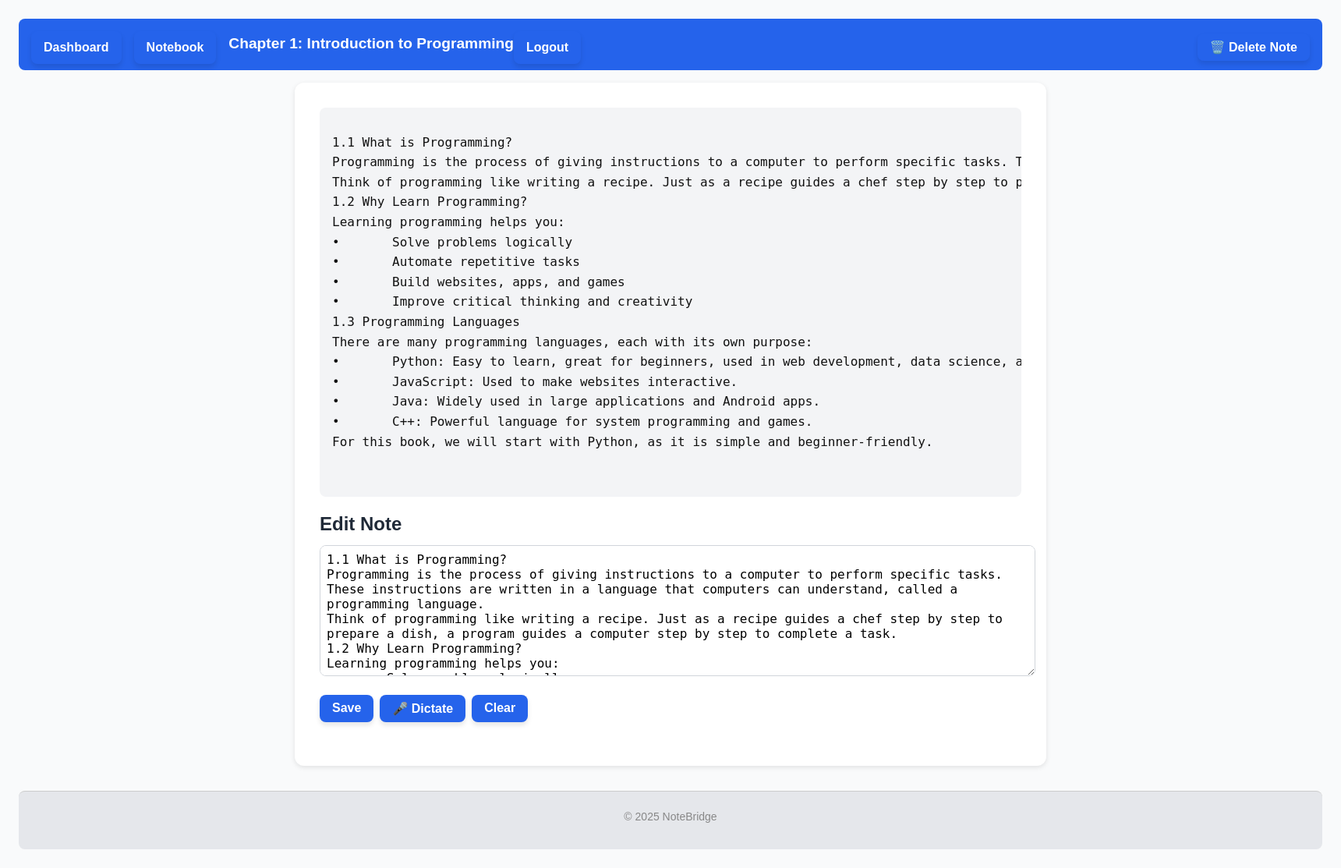
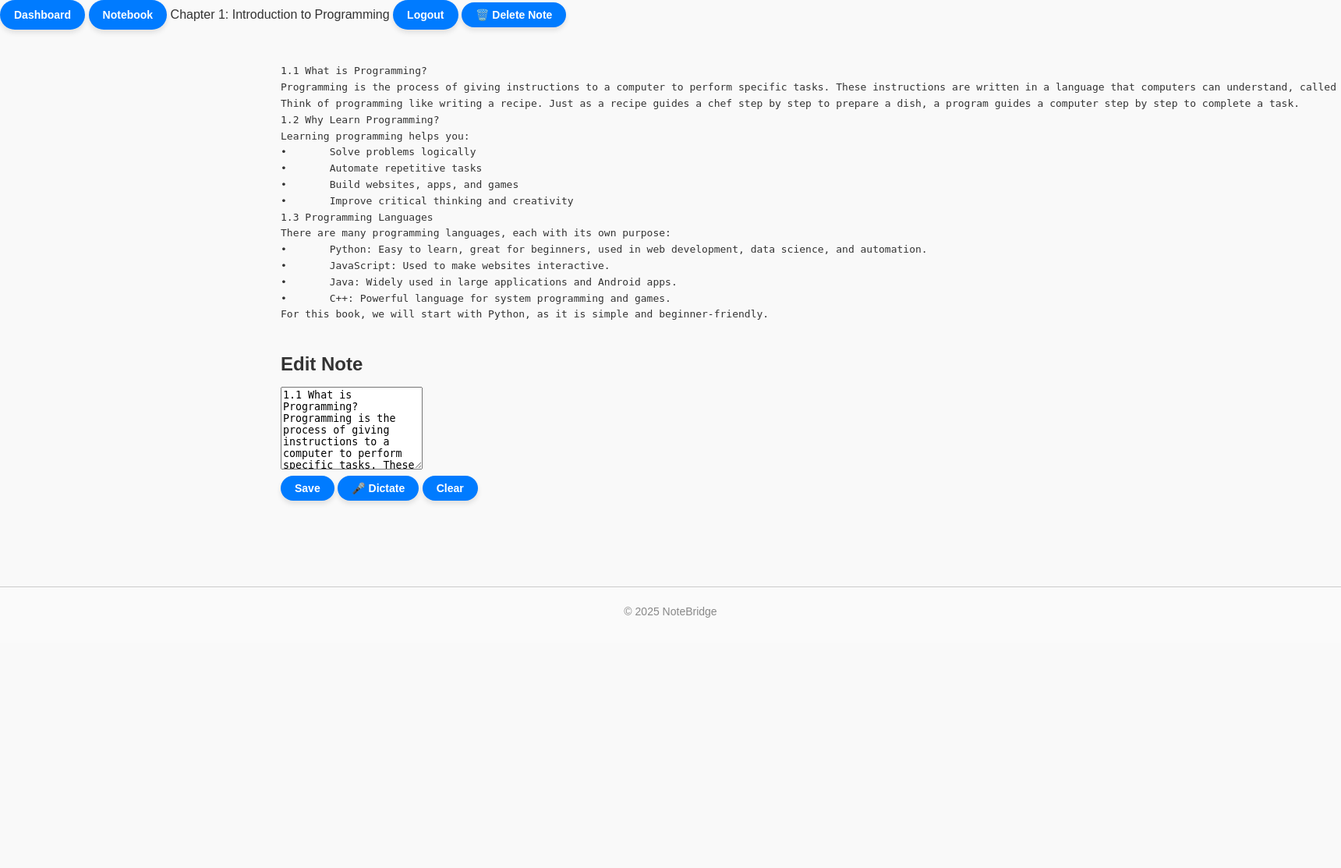
Before and after one commit to ReddySrujana/NoteBridge, a Flask app: page /note/2 in a window 1720 px wide; the page is wider, and only the part inside the window is pictured. Shown: that part at 78% size. After the commit the page ends 792 px from the top of that part, so only its background shows below. Run offline with Flask 3, Linux system fonts and the light colour scheme; a user stored in the database is signed in; data comes from the database, SQL or seed files in the repository; some libraries are stand-ins or nearby versions.

Commit message:
Sprint 1 Update

```diff
--- a/static/style.css
+++ b/static/style.css
@@ -1,180 +1,3 @@
-<<<<<<< HEAD
-<<<<<<< HEAD
-* {
-  margin: 0;
-  padding: 0;
-  box-sizing: border-box;
-}
-
-html {
-  font-size: 16px;
-}
-
-body {
-  font-family: Arial, Helvetica, sans-serif;
-  background-color: #f9fafb;
-  color: #111;
-  line-height: 1.6;
-  padding: 1rem;
-}
-
-h1, h2, h3 {
-  margin-bottom: 0.5rem;
-  color: #1f2937;
-}
-
-a {
-  color: #2563eb;
-  text-decoration: none;
-}
-
-a:hover {
-  text-decoration: underline;
-}
-
-.btn {
-  display: inline-block;
-  background-color: #2563eb;
-  color: white;
-  padding: 0.5rem 1rem;
-  margin-top: 0.5rem;
-  border: none;
-  border-radius: 0.5rem;
-  text-align: center;
-  cursor: pointer;
-  font-size: 1rem;
-  transition: background 0.2s;
-}
-
-.btn:hover {
-  background-color: #1d4ed8;
-}
-
-form {
-  margin: 1rem 0;
-  display: flex;
-  flex-direction: column;
-  gap: 0.75rem;
-  max-width: 500px;
-}
-
-label {
-  font-weight: bold;
-}
-
-input[type="text"],
-input[type="password"],
-textarea {
-  padding: 0.5rem;
-  border: 1px solid #d1d5db;
-  border-radius: 0.375rem;
-  font-size: 1rem;
-  width: 100%;
-}
-
-textarea {
-  min-height: 120px;
-  resize: vertical;
-}
-
-ul {
-  list-style: none;
-  margin: 0.5rem 0;
-  padding: 0;
-}
-
-ul li {
-  padding: 0.5rem;
-  border-bottom: 1px solid #e5e7eb;
-}
-
-ul li a {
-  font-weight: bold;
-}
-
-header {
-  margin-bottom: 1rem;
-  display: flex;
-  justify-content: space-between;
-  align-items: center;
-}
-
-main {
-  max-width: 900px;
-  margin: auto;
-  background: #fff;
-  padding: 1rem 2rem;
-  border-radius: 0.75rem;
-  box-shadow: 0 2px 6px rgba(0,0,0,0.1);
-}
-
-section {
-  margin-bottom: 2rem;
-}
-
-:focus {
-  outline: 3px solid #f59e0b;
-  outline-offset: 2px;
-}
-
-#note-content {
-  margin: 1rem 0;
-  background: #f3f4f6;
-  padding: 1rem;
-  border-radius: 0.5rem;
-  overflow-x: auto;
-}
-
-.navbar {
-  display: flex;
-  justify-content: space-between;
-  align-items: center;
-  background: #2563eb;
-  padding: 0.5rem 1rem;
-  border-radius: 0.5rem;
-  color: white;
-  margin-bottom: 1rem;
-}
-
-.navbar a {
-  color: white;
-  margin-right: 1rem;
-}
-
-.navbar a:hover {
-  text-decoration: underline;
-}
-
-.navbar-title {
-  font-weight: bold;
-  font-size: 1.2rem;
-}
-
-footer {
-  margin-top: 2rem;
-  text-align: center;
-  padding: 1rem;
-  background: #e5e7eb;
-  border-radius: 0.5rem;
-}
-
-#editor {
-  width: 100%;
-  min-height: 150px;
-  padding: 0.5rem;
-  border: 1px solid #d1d5db;
-  border-radius: 0.5rem;
-  font-size: 1rem;
-  resize: vertical;
-}
-
-.buttons {
-  display: flex;
-  gap: 0.5rem;
-  flex-wrap: wrap;
-  margin-top: 0.5rem;
-}
-=======
 /* body & typography */
 body {
     font-family: Arial, sans-serif;
@@ -605,180 +428,3 @@ main.dashboard form {
         padding: 8px 12px;
     }
 }
->>>>>>> 43d8451 (Updated code for Sprint 1)
-=======
-* {
-  margin: 0;
-  padding: 0;
-  box-sizing: border-box;
-}
-
-html {
-  font-size: 16px;
-}
-
-body {
-  font-family: Arial, Helvetica, sans-serif;
-  background-color: #f9fafb;
-  color: #111;
-  line-height: 1.6;
-  padding: 1rem;
-}
-
-h1, h2, h3 {
-  margin-bottom: 0.5rem;
-  color: #1f2937;
-}
-
-a {
-  color: #2563eb;
-  text-decoration: none;
-}
-
-a:hover {
-  text-decoration: underline;
-}
-
-.btn {
-  display: inline-block;
-  background-color: #2563eb;
-  color: white;
-  padding: 0.5rem 1rem;
-  margin-top: 0.5rem;
-  border: none;
-  border-radius: 0.5rem;
-  text-align: center;
-  cursor: pointer;
-  font-size: 1rem;
-  transition: background 0.2s;
-}
-
-.btn:hover {
-  background-color: #1d4ed8;
-}
-
-form {
-  margin: 1rem 0;
-  display: flex;
-  flex-direction: column;
-  gap: 0.75rem;
-  max-width: 500px;
-}
-
-label {
-  font-weight: bold;
-}
-
-input[type="text"],
-input[type="password"],
-textarea {
-  padding: 0.5rem;
-  border: 1px solid #d1d5db;
-  border-radius: 0.375rem;
-  font-size: 1rem;
-  width: 100%;
-}
-
-textarea {
-  min-height: 120px;
-  resize: vertical;
-}
-
-ul {
-  list-style: none;
-  margin: 0.5rem 0;
-  padding: 0;
-}
-
-ul li {
-  padding: 0.5rem;
-  border-bottom: 1px solid #e5e7eb;
-}
-
-ul li a {
-  font-weight: bold;
-}
-
-header {
-  margin-bottom: 1rem;
-  display: flex;
-  justify-content: space-between;
-  align-items: center;
-}
-
-main {
-  max-width: 900px;
-  margin: auto;
-  background: #fff;
-  padding: 1rem 2rem;
-  border-radius: 0.75rem;
-  box-shadow: 0 2px 6px rgba(0,0,0,0.1);
-}
-
-section {
-  margin-bottom: 2rem;
-}
-
-:focus {
-  outline: 3px solid #f59e0b;
-  outline-offset: 2px;
-}
-
-#note-content {
-  margin: 1rem 0;
-  background: #f3f4f6;
-  padding: 1rem;
-  border-radius: 0.5rem;
-  overflow-x: auto;
-}
-
-.navbar {
-  display: flex;
-  justify-content: space-between;
-  align-items: center;
-  background: #2563eb;
-  padding: 0.5rem 1rem;
-  border-radius: 0.5rem;
-  color: white;
-  margin-bottom: 1rem;
-}
-
-.navbar a {
-  color: white;
-  margin-right: 1rem;
-}
-
-.navbar a:hover {
-  text-decoration: underline;
-}
-
-.navbar-title {
-  font-weight: bold;
-  font-size: 1.2rem;
-}
-
-footer {
-  margin-top: 2rem;
-  text-align: center;
-  padding: 1rem;
-  background: #e5e7eb;
-  border-radius: 0.5rem;
-}
-
-#editor {
-  width: 100%;
-  min-height: 150px;
-  padding: 0.5rem;
-  border: 1px solid #d1d5db;
-  border-radius: 0.5rem;
-  font-size: 1rem;
-  resize: vertical;
-}
-
-.buttons {
-  display: flex;
-  gap: 0.5rem;
-  flex-wrap: wrap;
-  margin-top: 0.5rem;
-}
->>>>>>> origin/main
```
